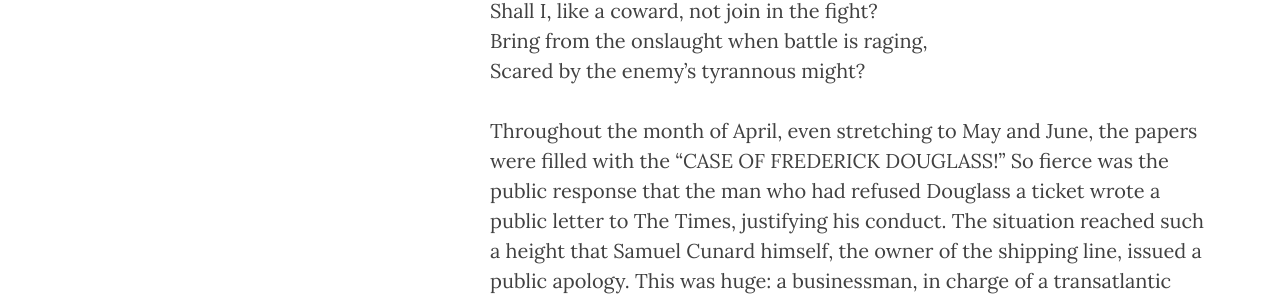
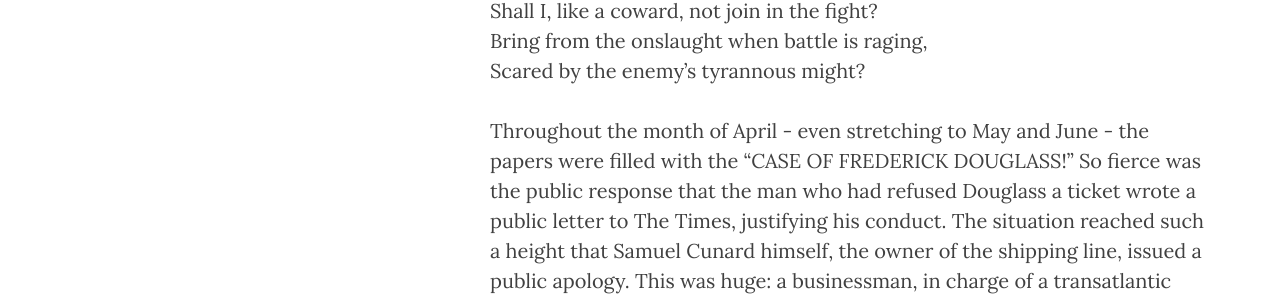
Before and after one commit to FDUK/fduk.github.io, a Jekyll site: the page built from journey/CambriaPt2.md, in a window 1280 px wide. Shown: the part 1482-1782 px from the top of the page. Built offline with Jekyll 4.4.1, drawn with Linux system fonts in a browser that asks for light colours; nearby versions of some CDN libraries; some of the changed text lies outside the part shown.

Commit message:
Update CambriaPt2.md

```diff
--- a/journey/CambriaPt2.md
+++ b/journey/CambriaPt2.md
@@ -21,7 +21,7 @@
 Bring from the onslaught when battle is raging,
 Scared by the enemy’s tyrannous might?
 
-Throughout the month of April, even stretching to May and June, the papers were filled with the "CASE OF FREDERICK DOUGLASS!" So fierce was the public response that the man who had refused Douglass a ticket wrote a public letter to The Times, justifying his conduct. The situation reached such a height that Samuel Cunard himself, the owner of the shipping line, issued a public apology. This was huge: a businessman, in charge of a transatlantic company, publicly apologizing to an African American and a former slave. Douglass used the incident as propaganda - just like his arrival, Douglass left Britain in a whirl of controversy.
+Throughout the month of April - even stretching to May and June - the papers were filled with the "CASE OF FREDERICK DOUGLASS!" So fierce was the public response that the man who had refused Douglass a ticket wrote a public letter to The Times, justifying his conduct. The situation reached such a height that Samuel Cunard himself, the owner of the shipping line, issued a public apology. This was huge: a businessman, in charge of a transatlantic company, publicly apologizing to an African American and a former slave. Douglass used the incident as propaganda - just like his arrival, Douglass left Britain in a whirl of controversy.
 
 The [passenger list for the Cambria in 1847 is online](http://www.immigrantships.net/v3/1800v3/cambria18470421.html) – Frederick Douglass is number 48, and he is listed as a “lecturer”
 (thanks to Jeff Green for pointing this out to me).
```
